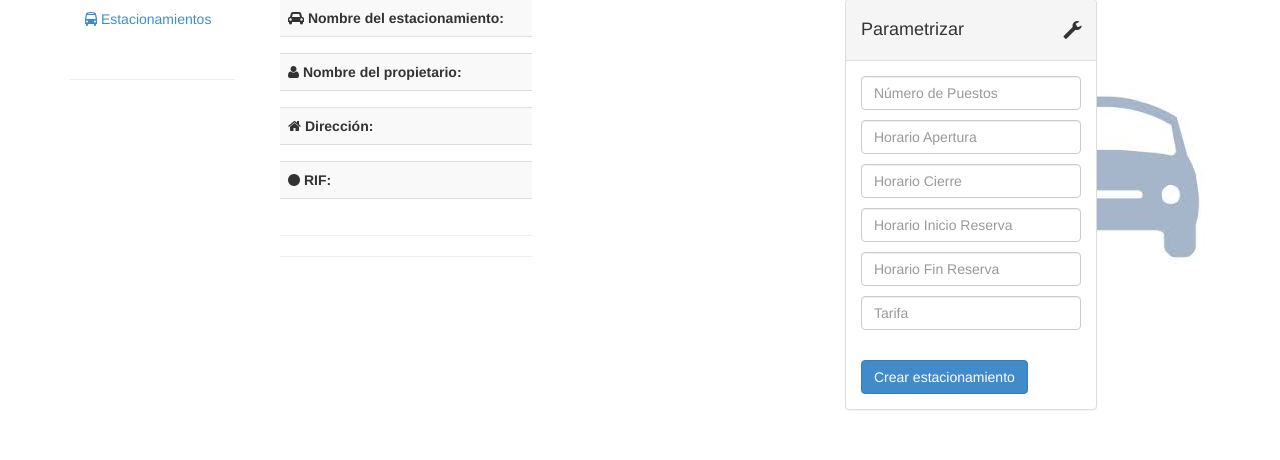
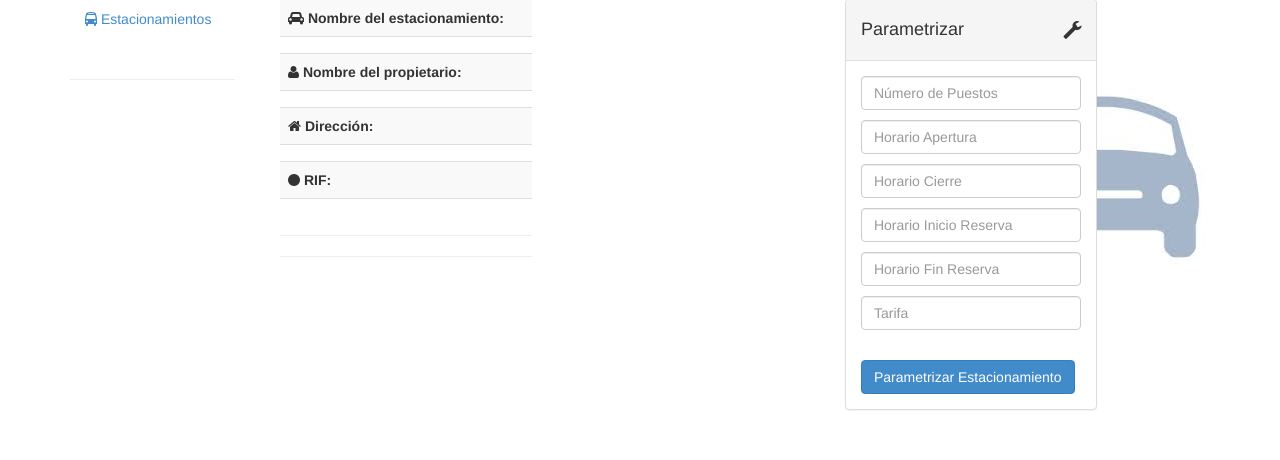
Before and after one commit to Sealos/SAGE, a Django app: template src/SAGE/templates/estacionamiento.html in a window 1280 px wide. Shown: the part 159-619 px from the top of the page. Run offline with Django 3.2, Linux system fonts and the light colour scheme; the template is opened without the code that fills it: values that come from a table or form of the project are taken from there, others are empty; some libraries are stand-ins or nearby versions.

Commit message:
ya se puede reservar a la misma hora de apertura, igual que el final de la hora de cerrar. cambiado el nombre del boton en parametrizar estacionamiento de 'Crear Estacionamiento' a 'Parametrizar Estacionamiento'

```diff
--- a/src/SAGE/estacionamientos/controller.py
+++ b/src/SAGE/estacionamientos/controller.py
@@ -45,7 +45,7 @@ def binaria(valor,inicio,fin,lista):
 def busquedaBin(hin,hout,listaTuplas):
 	#ln = len(listaTuplas)
 	index = binaria(hin,0,len(listaTuplas),listaTuplas)
-	if listaTuplas[index][0] > hout and listaTuplas[index-1][1] < hin:
+	if listaTuplas[index][0] >= hout and listaTuplas[index-1][1] <= hin:
 		return (index, True)
 	else:
 		return (index, False)
--- a/src/SAGE/templates/estacionamiento.html
+++ b/src/SAGE/templates/estacionamiento.html
@@ -199,7 +199,7 @@
                   </label>
                   <div class="controls">
                     <button type="submit" class="btn btn-primary">
-                      Crear estacionamiento
+                      Parametrizar Estacionamiento
                     </button>
                   </div>
                 </div>
```
Also changed, not shown: 1 other file.
